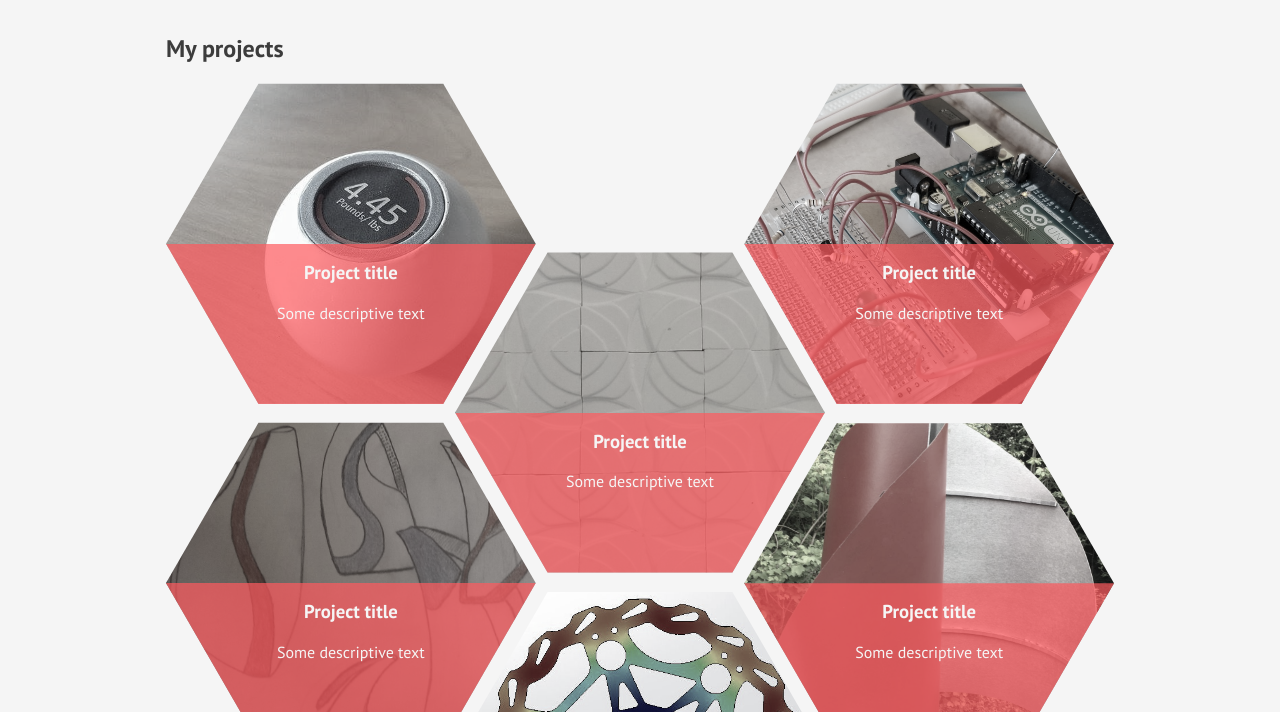
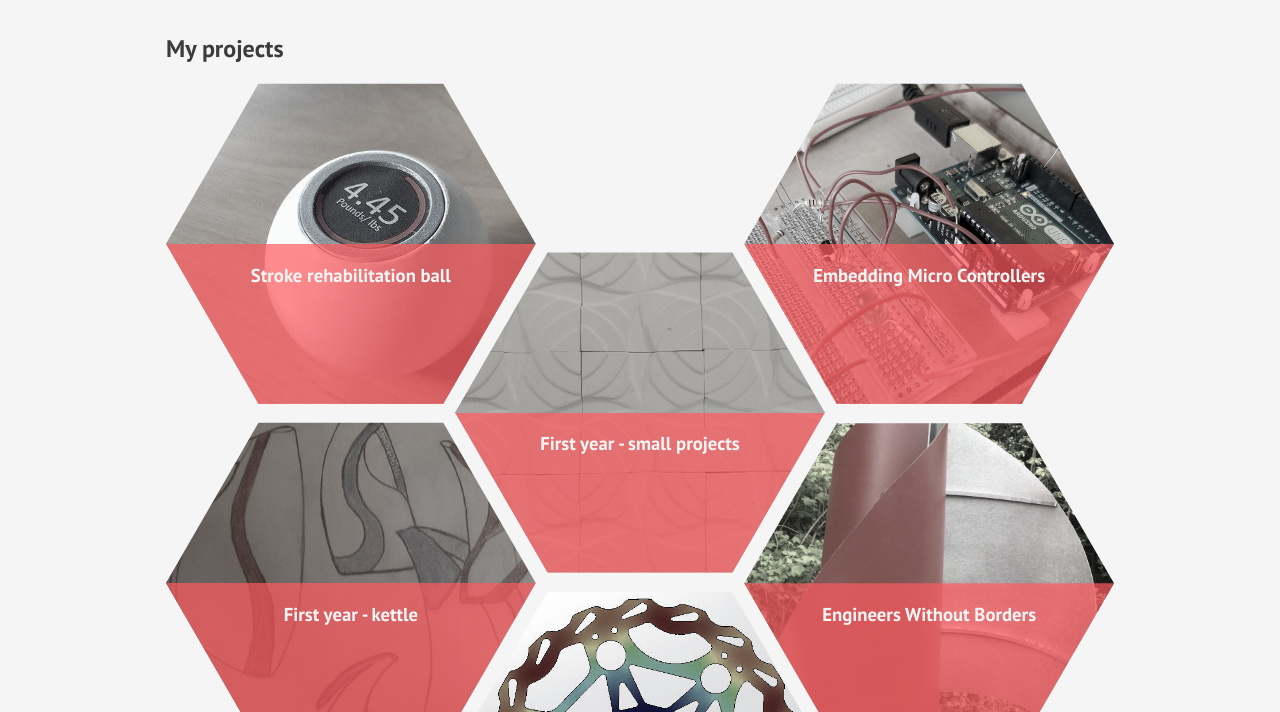
Before and after one commit to aaronlowe10/portfolio, a website: page index.html in a window 1280 px wide. Shown: the part 88-800 px from the top of the page. Drawn offline with nearby package versions, Linux system fonts and the light colour scheme; files that its build step writes are made by us from their sources.

Commit message:
Add EWB images to html, add some project titles

```diff
--- a/index.html
+++ b/index.html
@@ -35,8 +35,7 @@
           <div class="project-teaser">
             <img class="project-image" src="images/stress-ball-final.jpg" alt="The final version of the stress ball">
             <div class="project-text-wrap">
-              <h3>Project title</h3>
-              <p>Some descriptive text</p>
+              <h3>Stroke rehabilitation ball</h3>
             </div>
           </div>
           <div class="details hidden">
@@ -64,8 +63,7 @@
           <div class="project-teaser">
             <img class="project-image" src="images/arduino.jpg" alt="The final version of the stress ball">
             <div class="project-text-wrap">
-              <h3>Project title</h3>
-              <p>Some descriptive text</p>
+              <h3>Embedding Micro Controllers</h3>
             </div>
           </div>
           <div class="details hidden">
@@ -89,8 +87,7 @@
           <div class="project-teaser">
             <img class="project-image" src="images/tiles.jpg" alt="The final version of the stress ball">
             <div class="project-text-wrap">
-              <h3>Project title</h3>
-              <p>Some descriptive text</p>
+              <h3>First year - small projects</h3>
             </div>
           </div>
           <div class="details hidden">
@@ -115,8 +112,7 @@
           <div class="project-teaser">
             <img class="project-image" src="images/kettles.jpg" alt="The final version of the stress ball">
             <div class="project-text-wrap">
-              <h3>Project title</h3>
-              <p>Some descriptive text</p>
+              <h3>First year - kettle</h3>
             </div>
           </div>
           <div class="details hidden">
@@ -149,19 +145,30 @@
           <div class="project-teaser">
             <img class="project-image" src="images/turbine.jpg" alt="The final version of the stress ball">
             <div class="project-text-wrap">
-              <h3>Project title</h3>
-              <p>Some descriptive text</p>
+              <h3>Engineers Without Borders</h3>
             </div>
           </div>
           <div class="details hidden">
             <div class="details-content-wrap">
               <button class="close">&times;</button>
-              <img src="" alt="">
+              <img src="images/ewb/ewb-logo.png" alt="Engineers Without Borders logo">
               <h3>Engineers Without Borders</h3>
               <p>For this challenge, we were placed into groups and worked together to create a solution to one of Lobitos’s (a small poor district of approximately 1,600 people in Peru) major issues. Lobitos is a fantastic surfing location due to the constant waves and climate, the people of Lobitos earned their income either through the tourists that come to visit for the surfing spot, or fishing.</p>
+              <img src="images/ewb/shack-drawn-render.jpg" alt="A drawing of the surf shack">
               <p>In the end, we agreed on creating a Surf shack for the tourists to visit while they enjoy their stay, a place where they can kick back and relax with cold drinks being served to them. This seemed like an excellent opportunity for the people of Lobitos because, by creating a more tourist friendly environment they are bound to attract more attention and receive more visitors, which in turn leads to more money they can invest into their district.</p>
+              <img src="images/ewb/turbine-render.jpg" alt="">
+              <img src="images/ewb/turbine-red.jpg" alt="">
               <p>The district currently has terrible infrastructure and the few facilities they have frequently break down, this meant clean water and electricity were not always available which would cause major issues on the community, however as the community earns more money they should be able to improve and fix the issues plaguing them.</p>
+              <div class="images">
+                <img src="images/ewb/turbine-wind-flow-fea.jpg" alt="">
+                <img src="images/ewb/air-flow.jpg" alt="">
+              </div>
               <p>Due to the electricity being extremely unreliable we decided to create an independent surf shack with its own sustainable energy, Lobitos is known for having strong winds so we decided to harness that using vertical access wind turbines, the system we created is simple to set up and due to the districts history of oil mining there is more than enough materials littering up the streets to create as many turbines as required. The energy produced would lead to a fridge keeping drinks cool for surfers to enjoy. The shape and orientation of the shack is designed to reduce the strong winds from the coast in a gentle breeze that runs through cooling off the guests.</p>
+              <img src="images/ewb/render-of-turbine-on-a-shack.jpg" alt="">
+              <div class="images">
+                <img src="images/ewb/model-3.jpg" alt="">
+                <img src="images/ewb/model-1.jpg" alt="">
+              </div>
             </div>
           </div>
         </div>
--- a/styles.scss
+++ b/styles.scss
@@ -260,15 +260,11 @@ main {
   top: 50%;
   width: 100%;
   height: 50%;
-  padding: 1em 0.5em;
+  padding: 0 2em;
   text-align: center;
   clip-path: polygon(0 0, 100% 0, 75% 100%, 25% 100%);
   background-color: rgba($red, 0.7);
   color: $white;
-
-  h3 {
-    margin-top: 0;
-  }
 }
 
 .details {
```
